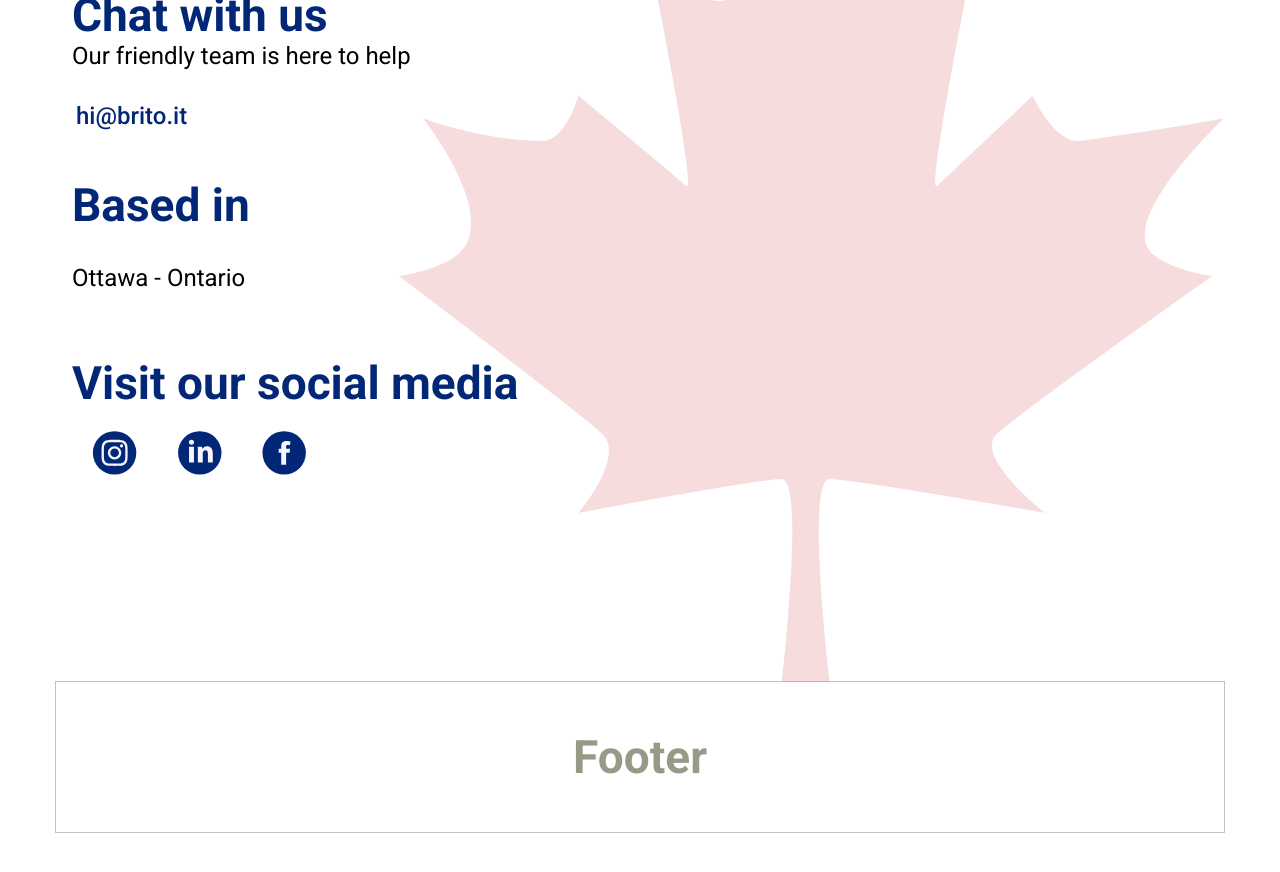
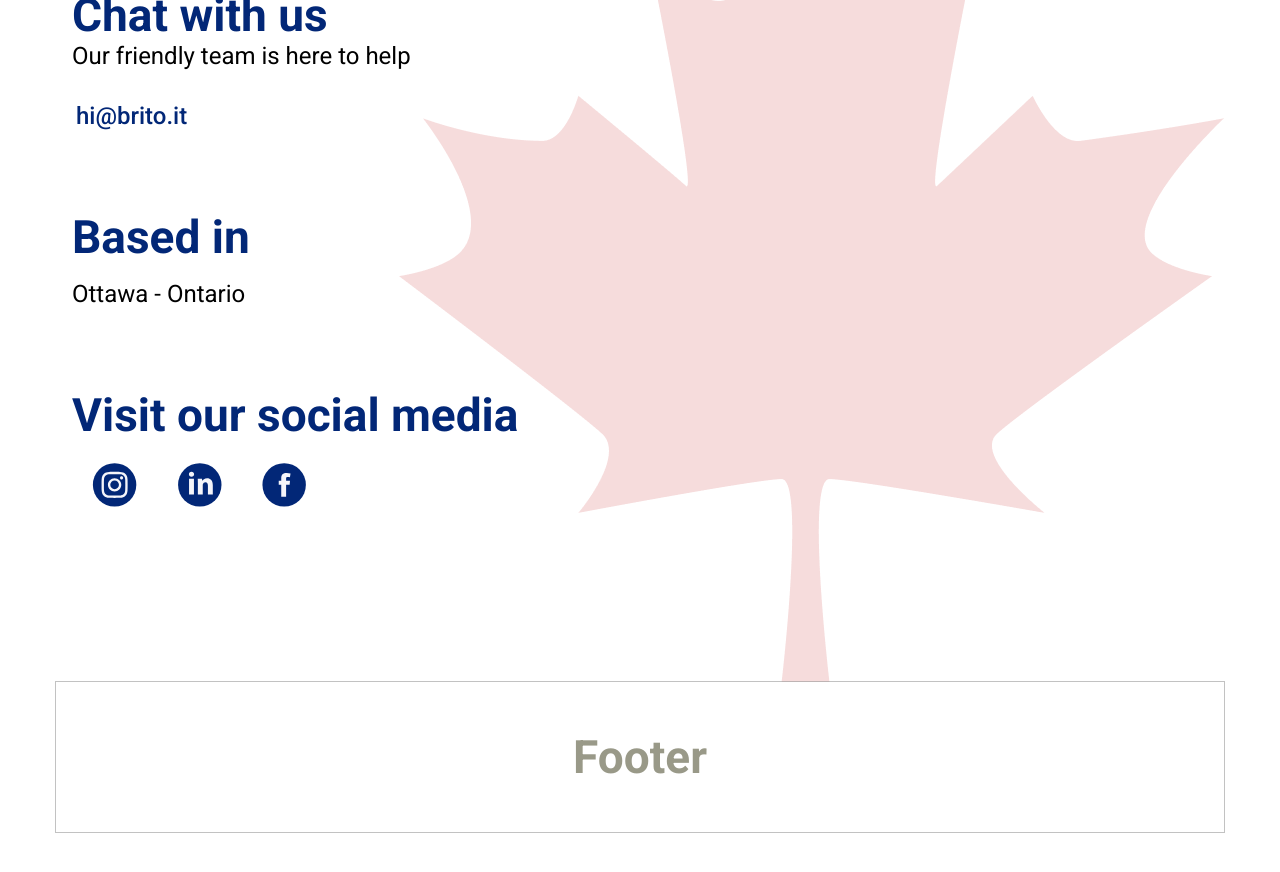
Before and after one commit to brito-ca/brito-website, a Next.js app: page / in a window 1280 px wide. Shown: the part 1940-2812 px from the top of the page. Built offline with nearby package versions, Linux system fonts and the light colour scheme.

Commit message:
Add padding or margins using CSS

```diff
--- a/components/ContactUs/ContactUs.jsx
+++ b/components/ContactUs/ContactUs.jsx
@@ -24,13 +24,11 @@ const ContactUs = () => {
                         {labels.email.email}
                     </a>
             </div>
-            <div className='padding'></div>
-            <div>
+            <div className={styles.marg_lg }>
                 <h3 className={styles.subtitle + ' padding'}>{labels.location.Basedin}</h3>
-                <p className='b2 body2 padding'>{labels.location.city}</p>
+                <p className='b2 body2 horizontal-padding '>{labels.location.city}</p>
             </div>
-            <div className='padding'></div>
-            <div className='padding'>
+            <div className={styles.marg_lg + ' padding'}>
                 <h3 className={styles.subtitle}>{labels.midia.visit}</h3>
                 <div className = 'vertical-padding'>
                     <a href={labels.midia.instagramlink} className='instagram horizontal-padding'>
--- a/styles/ContactUs.module.css
+++ b/styles/ContactUs.module.css
@@ -13,7 +13,9 @@
 .mailimg {
     visibility: hidden;
 }
-
+.marg_lg {
+    margin: var(--margin-lg) 0;
+}
 .maple {
     background-image: url(/vector2.png);
     background-repeat: no-repeat;
```
